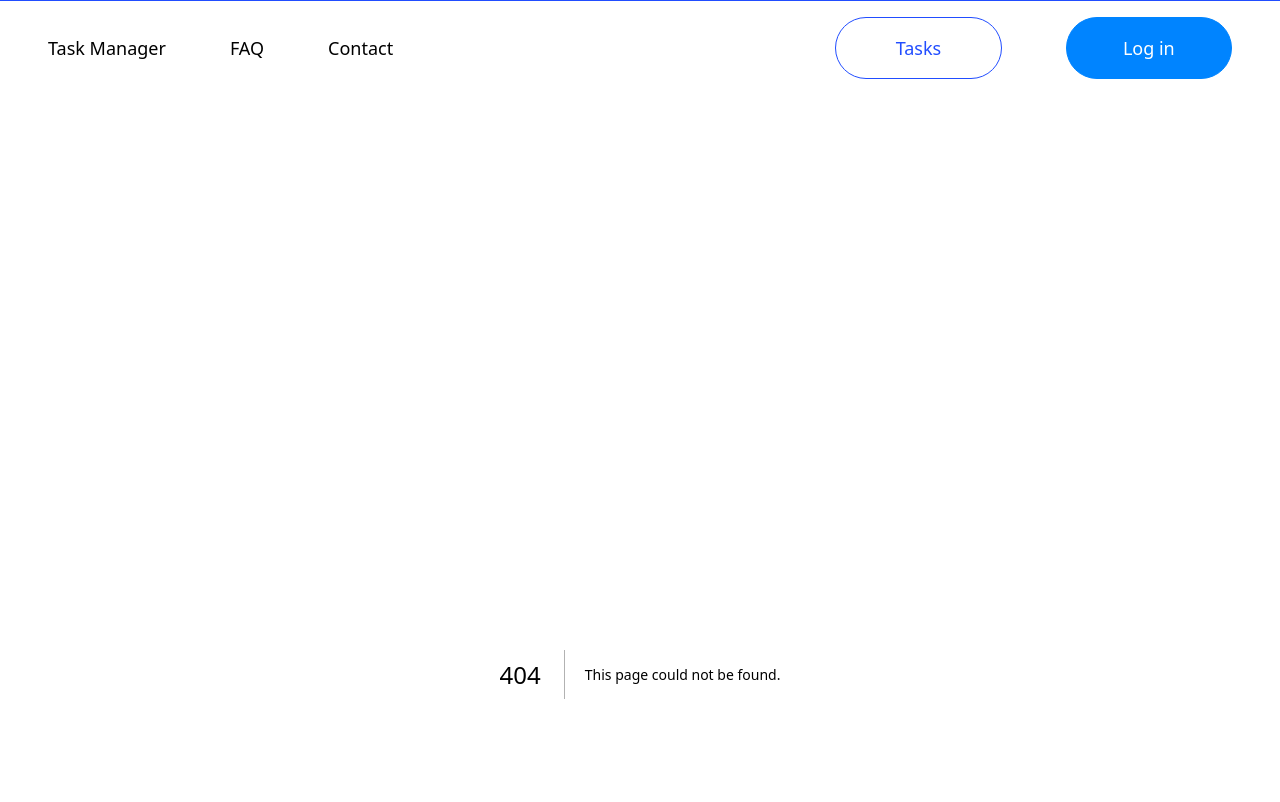
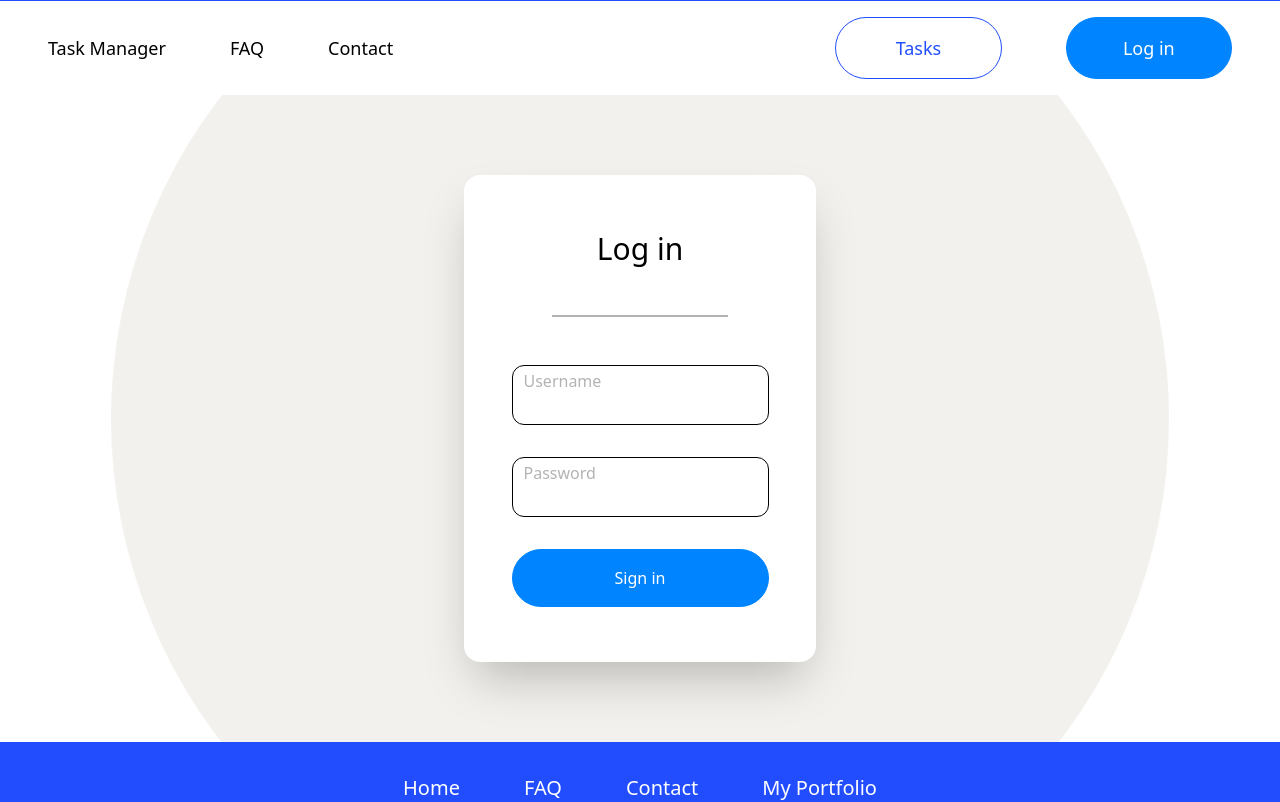
Before and after one commit to Auwate/taskmanagerui, a Next.js app: page /auth/login in a window 1280 px wide. Before the commit this address had no page. Shown: the top 802 px of the page. Built offline with nearby package versions, Linux system fonts and the light colour scheme.

Commit message:
Commit:
# Description:
- Get all links to work
- Get sign in rough draft

```diff
--- /dev/null
+++ b/src/app/auth/login/page.tsx
@@ -0,0 +1,29 @@
+import "../../../styles/login.css"
+import "../../../styles/global.css"
+
+export default function Home() {
+    return (
+    <>
+    <main className="flex flex-grow flex-col justify-center items-center relative overflow-hidden">
+        <div className="bubble largeBubble absolute z-[-1]"></div>
+        <div className="min-w-[352px] min-h-[487px] my-20 h-full flex flex-col justify-center items-center shadow-2xl rounded-2xl bg-white">
+            <div className="h-1/3">
+                <h1 className="text-3xl">Log in</h1>
+            </div>
+            <div className="w-1/2 my-12 border border-px border-[#b3b3b3]"></div>
+            <form className="h-2/3 flex flex-col space-y-8">
+                <div className="relative">
+                    <input id="username" name="username" className="block border border-px rounded-xl px-3 pt-3 pb-0 h-[60px]" placeholder=" " aria-label="username"></input>
+                    <label htmlFor="username" className="absolute top-1 left-3 text-[#b3b3b3] pointer-events-none">Username</label>
+                </div>
+                <div className="relative">
+                    <input id="password" name="password" type="password" className="border border-px rounded-xl px-3 pt-3 pb-0 h-[60px]" placeholder=" " aria-label="username"></input>
+                    <label htmlFor="password" className="absolute top-1 left-3 text-[#b3b3b3] pointer-events-none">Password</label>
+                </div>
+                <button className="btn-primary cursor-pointer">Sign in</button>
+            </form>
+        </div>
+    </main>
+    </>
+    )
+}
--- /dev/null
+++ b/src/app/contact/page.tsx
@@ -0,0 +1,17 @@
+import "../../styles/login.css"
+import "../../styles/global.css"
+
+export default function Home() {
+    return (
+    <>
+    <main className="flex-grow">
+        <div className="md:mt-40 mt-30 flex flex-row justify-center relative overflow-hidden">
+            <div className="flex flex-col w-1/2">
+            </div>
+            <div className="flex flex-col w-1/2 overflow-hidden">
+            </div>
+        </div>
+    </main>
+    </>
+    )
+}
--- /dev/null
+++ b/src/app/faq/page.tsx
@@ -0,0 +1,17 @@
+import "../../styles/login.css"
+import "../../styles/global.css"
+
+export default function Home() {
+    return (
+    <>
+    <main className="flex-grow">
+        <div className="md:mt-40 mt-30 flex flex-row justify-center relative overflow-hidden">
+            <div className="flex flex-col w-1/2">
+            </div>
+            <div className="flex flex-col w-1/2 overflow-hidden">
+            </div>
+        </div>
+    </main>
+    </>
+    )
+}
--- a/src/app/layout.tsx
+++ b/src/app/layout.tsx
@@ -10,7 +10,7 @@ export default function RootLayout({
 }>) {
   return (
     <html className="scroll-smooth" lang="en">
-      <body>
+      <body className="flex flex-col min-h-[100vh]">
         <Navbar></Navbar>
         {children}
         <Footer></Footer>
--- a/src/app/page.tsx
+++ b/src/app/page.tsx
@@ -6,7 +6,7 @@ import Title from "@/components/title";
 
 export default function Home() {
   return (
-    <main id="main" className="md:mt-32 mt-24 mb-48 transition filter 200ms ease-in-out">
+    <main id="main" className="flex-grow md:mt-40 mt-30 mb-48 transition filter 200ms ease-in-out">
       <section className="mx-12 xl:mx-32 flex flex-col justify-center items-center">
         <h1 className="md:text-4xl text-3xl mb-8 fadeIn text-center">Cloud-native task management. 100% free.</h1>
         <p className="md:text-xl md:mx-16 text-md mb-16 fadeIn">Coordinate and manage your necessities with a cloud hosted task manager. Built with security and scalability in mind, it leverages microservice architecture with development, testing, and deployment built in.</p>
--- /dev/null
+++ b/src/app/tasks/page.tsx
@@ -0,0 +1,17 @@
+import "../../styles/login.css"
+import "../../styles/global.css"
+
+export default function Home() {
+    return (
+    <>
+    <main className="flex-grow">
+        <div className="md:mt-40 mt-30 flex flex-row justify-center relative overflow-hidden">
+            <div className="flex flex-col w-1/2">
+            </div>
+            <div className="flex flex-col w-1/2 overflow-hidden">
+            </div>
+        </div>
+    </main>
+    </>
+    )
+}
--- a/src/components/footer.tsx
+++ b/src/components/footer.tsx
@@ -9,7 +9,7 @@ export default function Footer() {
     return (
     <footer className="p-8 flex justify-evenly text-white items-center w-full bg-[#214dff]">
         <ul className="sm:flex-row md:space-x-16 flex justify-center space-x-8 items-center">
-            <li><Link className="link sm:text-xl text-[8px]" href="#top">Home</Link></li>
+            <li><Link className="link sm:text-xl text-[8px]" href="/">Home</Link></li>
             <li><Link className="link sm:text-xl text-[8px]" href="/faq">FAQ</Link></li>
             <li><Link className="link sm:text-xl text-[8px]" href="/contact">Contact</Link></li>
             <li><Link target="_blank" className="link sm:text-xl text-[8px]" href="https://auwate.github.io/portfolio_website/">My Portfolio</Link></li>
--- a/src/components/navigation.tsx
+++ b/src/components/navigation.tsx
@@ -18,7 +18,7 @@ export default function Navbar() {
     return (
     <>
         <div className="w-full h-px bg-[#214dff]"></div>
-        <nav id="top" className="flex flex-row item-center justify-between p-4 bg-white mx-8 text-lg mb-[14%]">
+        <nav id="top" className="flex flex-row item-center justify-between p-4 mx-8 text-lg">
             <ul className="hidden md:flex space-x-16 items-center">
                 <li><Link className="link" href="/">Task Manager</Link></li>
                 <li><Link className="link" href="/faq">FAQ</Link></li>
--- a/src/styles/global.css
+++ b/src/styles/global.css
@@ -43,36 +43,3 @@
 .blur {
     filter: blur(20px);
 }
-
-@keyframes bubbleAnimation {
-    0% {
-        transform: scale(100%, 100%);
-    }
-    50% {
-        transform: scale(70%, 70%);
-    }
-    100% {
-        transform: scale(100%, 100%);
-    }
-}
-
-.bubble {
-    animation: bubbleAnimation 25s ease-in-out infinite;
-    border-radius: 100%;
-    background-color: rgb(33, 77, 255);
-    z-index: -1;
-}
-
-.normalBubble {
-    min-width: 400px;
-    min-height: 400px;
-    max-width: 400px;
-    min-height: 400px;
-}
-
-.largeBubble {
-    min-width: 700px;
-    min-height: 700px;
-    max-width: 700px;
-    min-height: 700px;
-}
--- /dev/null
+++ b/src/styles/login.css
@@ -0,0 +1,32 @@
+@keyframes bubbleAnimation {
+    0% {
+        transform: scale(100%, 100%);
+    }
+    50% {
+        transform: scale(70%, 70%);
+    }
+    100% {
+        transform: scale(100%, 100%);
+    }
+}
+
+.bubble {
+    animation: bubbleAnimation 25s ease-in-out infinite;
+    border-radius: 100%;
+    background-color: rgb(242, 241, 237);
+    z-index: -1;
+}
+
+.normalBubble {
+    min-width: 400px;
+    min-height: 400px;
+    max-width: 400px;
+    min-height: 400px;
+}
+
+.largeBubble {
+    min-width: 1200px;
+    min-height: 1200px;
+    max-width: 1200px;
+    min-height: 1200px;
+}
```
